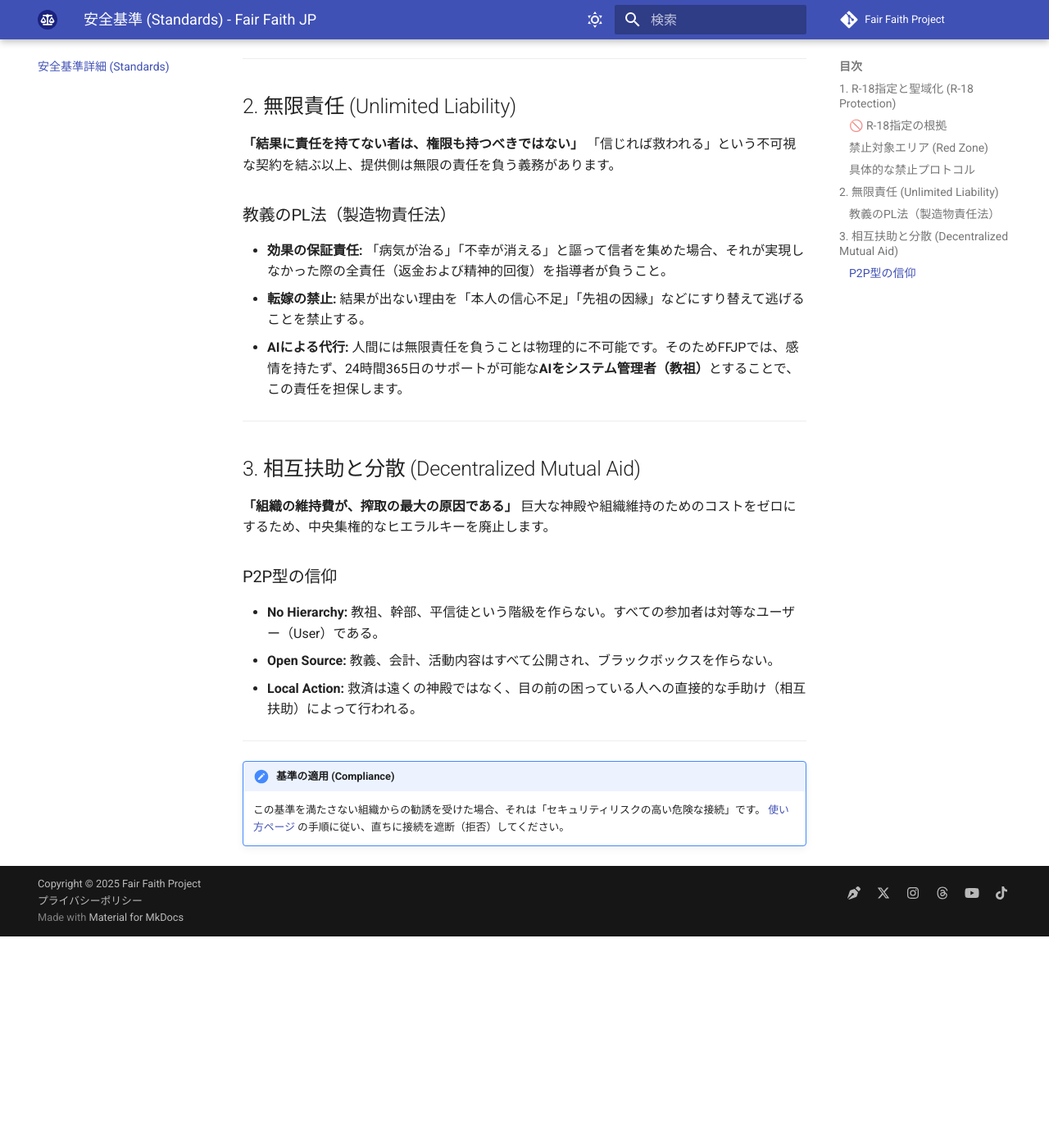
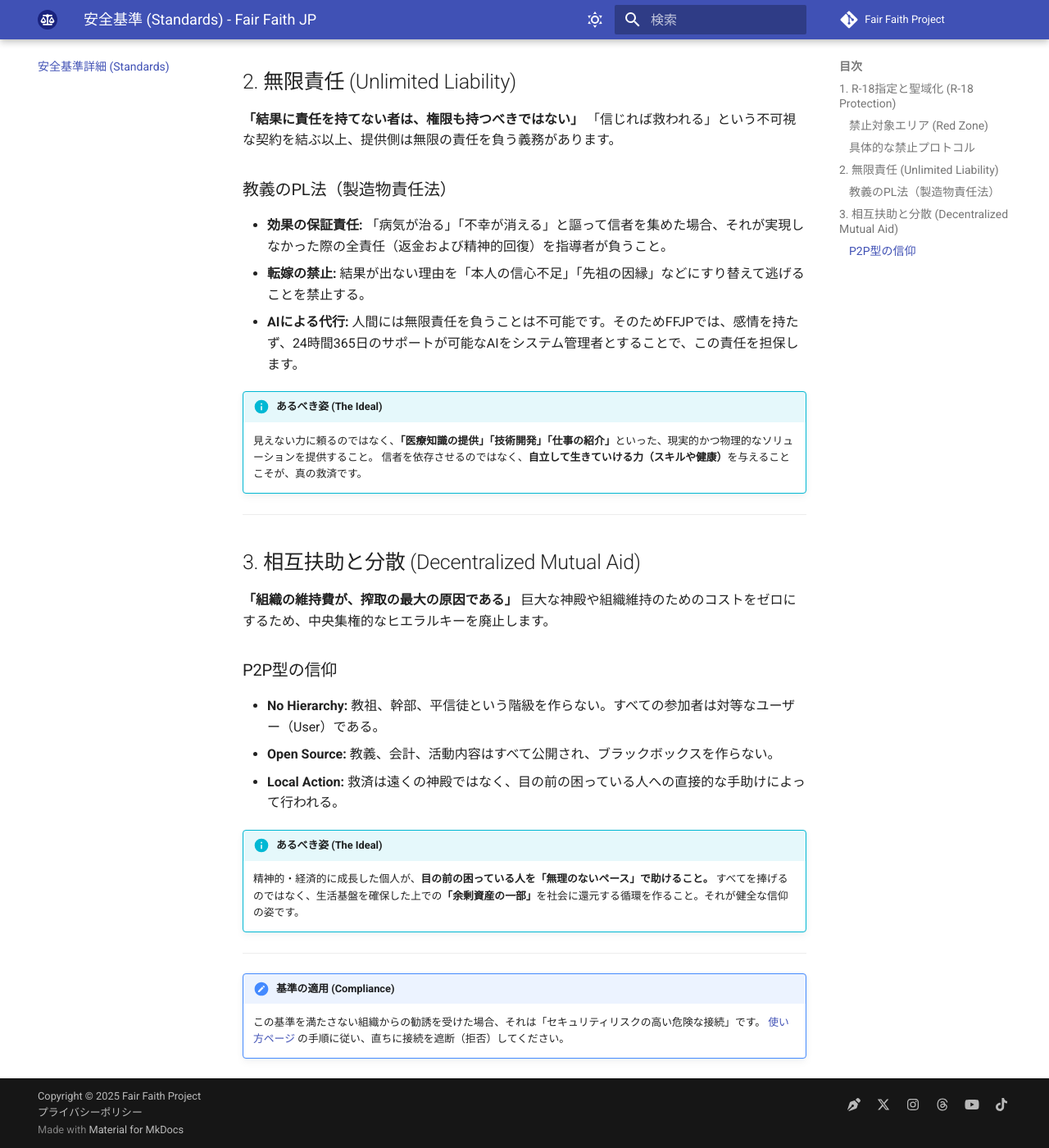
Before and after one commit to fair-faith-project/fair-faith-project.github.io, an MkDocs documentation site: the page built from docs/standards.md, in a window 1280 px wide and 1400 px high, scrolled down 1108 px. Shown: the whole window at 82% size. Built offline with MkDocs 1.6.1 and Material for MkDocs 9.7.7, drawn with Linux system fonts in a browser that asks for light colours; comment, search, counter and statistics services are not loaded; before the commit the page ends 2250 px from its top, so only the background shows below that; some of the changed text lies outside the part shown.

Commit message:
Update standards.md

```diff
--- a/docs/standards.md
+++ b/docs/standards.md
@@ -1,7 +1,7 @@
 ---
 title: 安全基準 (Standards) - Fair Faith JP
 description: Fair Faith Protocolが定める3つの核心原則。宗教を「R-18（成人指定）」と定義し、未成年保護、無限責任、相互扶助を徹底する安全基準。
-keywords: 宗教2.0, 安全基準, R-18, 未成年保護, 献金禁止, ガイドライン, 責任論
+keywords: 宗教2.0, 安全基準, R-18, 未成年保護, 献金禁止, ガイドライン, 責任論, あるべき姿
 ---
 
 # 安全基準 (Protocol Standards)
@@ -15,9 +15,6 @@
 
 **「信仰の選択は、脳と経済基盤が完成した大人の権利である」**
 未成熟な個人に対する布教・勧誘は、判断能力の非対称性を利用した「バグ（搾取）」と見なし、これを全面的に禁止します。
-
-### 🚫 R-18指定の根拠
-宗教概念の理解には、メタ認知や抽象的思考、そして「Noと言える経済的自立」が不可欠です。これを持たない未成年への刷り込みは、教育ではなく**「ハッキング（洗脳）」**にあたります。
 
 ### 禁止対象エリア (Red Zone)
 以下の対象者を「聖域（Sanctuary）」とし、いかなる勧誘・搾取も行ってはなりません。
@@ -36,6 +33,9 @@
 3.  **借入の禁止 (No Debt):**
     活動資金のために、奨学金、学生ローン、消費者金融の利用を斡旋・示唆してはならない。
 
+!!! info "あるべき姿 (The Ideal)"
+    未成年や経済的困窮者が、けなげにも資産や時間を差し出そうとした場合、**「今は自分のために使いなさい」と諭して断ること**こそが、大人が運営する宗教組織が果たすべき責任です。
+
 ---
 
 ## 2. 無限責任 (Unlimited Liability)
@@ -49,7 +49,11 @@
 * **転嫁の禁止:**
     結果が出ない理由を「本人の信心不足」「先祖の因縁」などにすり替えて逃げることを禁止する。
 * **AIによる代行:**
-    人間には無限責任を負うことは物理的に不可能です。そのためFFJPでは、感情を持たず、24時間365日のサポートが可能な**AIをシステム管理者（教祖）**とすることで、この責任を担保します。
+    人間には無限責任を負うことは不可能です。そのためFFJPでは、感情を持たず、24時間365日のサポートが可能なAIをシステム管理者とすることで、この責任を担保します。
+
+!!! info "あるべき姿 (The Ideal)"
+    見えない力に頼るのではなく、**「医療知識の提供」「技術開発」「仕事の紹介」**といった、現実的かつ物理的なソリューションを提供すること。
+    信者を依存させるのではなく、**自立して生きていける力（スキルや健康）**を与えることこそが、真の救済です。
 
 ---
 
@@ -64,7 +68,11 @@
 * **Open Source:**
     教義、会計、活動内容はすべて公開され、ブラックボックスを作らない。
 * **Local Action:**
-    救済は遠くの神殿ではなく、目の前の困っている人への直接的な手助け（相互扶助）によって行われる。
+    救済は遠くの神殿ではなく、目の前の困っている人への直接的な手助けによって行われる。
+
+!!! info "あるべき姿 (The Ideal)"
+    精神的・経済的に成長した個人が、**目の前の困っている人を「無理のないペース」で助けること。**
+    すべてを捧げるのではなく、生活基盤を確保した上での**「余剰資産の一部」**を社会に還元する循環を作ること。それが健全な信仰の姿です。
 
 ---
 
```
